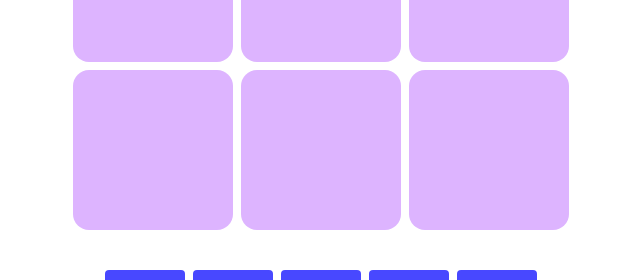
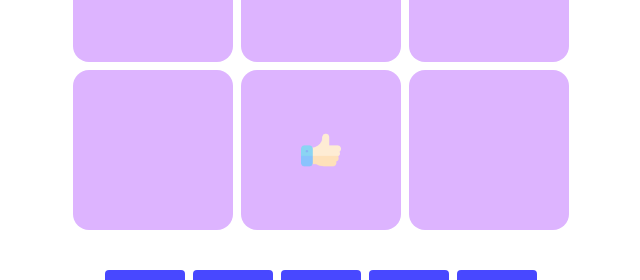
Before and after one commit to 11alexey11/ama_kids_labyrinth, a React app: page / in a window 1280 px wide. Both pictures are taken after a click on the element 472 px from the left and 84 px from the top of the page. Shown: the part 270-550 px from the top of the page, without its empty margins (319-959 px from the left). Built offline with nearby package versions, Linux system fonts and the light colour scheme.

Commit message:
feat: Add right answer appearance

```diff
--- a/src/components/Cell/Cell.js
+++ b/src/components/Cell/Cell.js
@@ -1,17 +1,20 @@
 import React from 'react';
 
 import startPng from '../../assets/start.png';
+import rightAnswer from '../../assets/like.png';
 
 import './index.scss';
 
-const Cell = ({ cell, lastLabyrinthCell, startCell, clickCellHandler, isDisabledCellClick }) => {
+const Cell = ({ cell, lastLabyrinthCell, startCell, isDisabledCellClick, isEndGame , clickCellHandler }) => {
     return (
         <div disabled={isDisabledCellClick} onClick={ () => clickCellHandler(cell, lastLabyrinthCell) } className={`cell ${isDisabledCellClick ? 'disabled' : ''}`}>
             {
                 cell.x === startCell.x && cell.y === startCell.y &&
-                (
                     <img src={startPng} className='cell__start' />
-                )
+            }
+            {
+                cell.x === lastLabyrinthCell.x && cell.y === lastLabyrinthCell.y && isEndGame &&
+                    <img src={rightAnswer} className='cell__right' />
             }
         </div>
     )
--- a/src/components/Cell/index.scss
+++ b/src/components/Cell/index.scss
@@ -19,4 +19,9 @@
         width: 5rem;
         height: 3rem;
     }
+
+    &__right {
+        width: 2.5rem;
+        height: 2.5rem;
+    }
 }
--- a/src/components/Field/Field.js
+++ b/src/components/Field/Field.js
@@ -2,8 +2,8 @@ import React from 'react';
 import { useDispatch, useSelector } from 'react-redux';
 
 import { fieldSize } from '../../constants/fieldSize';
-import { setDisabledCellClick, setIsEndGame } from '../../store/game/actions';
-import { getFieldCells, getIsDisabledCellClick, getLabyrinthCells, getStartCell } from '../../store/game/selectors';
+import { setDisabledCellClick, setIsEndGame, setIsRightAnswer } from '../../store/game/actions';
+import { getFieldCells, getIsDisabledCellClick, getIsEndGame, getIsEndRightAnswer, getLabyrinthCells, getStartCell } from '../../store/game/selectors';
 import { Cell } from '../Cell';
 
 import './index.scss';
@@ -21,13 +21,18 @@ const Field = () => {
     const labyrinthCells = useSelector(getLabyrinthCells);
     const lastLabyrinthCell = labyrinthCells[labyrinthCells.length - 1];
     const isDisabledCellClick = useSelector(getIsDisabledCellClick);
+    const isRightAnswer = useSelector(getIsEndRightAnswer);
+    const isEndGame = useSelector(getIsEndGame);
 
     const clickCellHandler = (cell, lastLabyrinthCell) => {
         dispatch(setDisabledCellClick(true));
         dispatch(setIsEndGame());
+
         if (cell.x === lastLabyrinthCell.x && cell.y === lastLabyrinthCell.y) {
-            console.log(true)
+            dispatch(setIsRightAnswer(true));
         }
+
+        dispatch(setIsRightAnswer(false));
     }
 
     return (
@@ -40,6 +45,7 @@ const Field = () => {
                         lastLabyrinthCell={lastLabyrinthCell}
                         cell={cell}
                         startCell={startCell}
+                        isEndGame={isEndGame}
                         clickCellHandler={ clickCellHandler }
                     />
                 )
--- a/src/store/game/actionTypes.js
+++ b/src/store/game/actionTypes.js
@@ -1,5 +1,6 @@
 export const gameActionTypes = {
     startNewGame: 'GAME_START_NEW_GAME',
     setDisabledCellClick: 'GAME_SET_DISABLED_CELL_CLICK',
-    setIsEndGame: 'GAME_SET_IS_END_GAME'
+    setIsEndGame: 'GAME_SET_IS_END_GAME',
+    setIsRightAnswer: 'GAME_IS_RIGHT_ANSWER'
 }
--- a/src/store/game/actions.js
+++ b/src/store/game/actions.js
@@ -12,3 +12,8 @@ export const setDisabledCellClick = (isDisabledCellClick) => ({
 export const setIsEndGame = () => ({
     type: gameActionTypes.setIsEndGame
 });
+
+export const setIsRightAnswer = (isRightAnswer) => ({
+    type: gameActionTypes.setIsRightAnswer,
+    payload: isRightAnswer
+});
--- a/src/store/game/reducer.js
+++ b/src/store/game/reducer.js
@@ -40,6 +40,12 @@ export const gameReducer = (state = initialState, action) => {
                 isEndGame: true
             }
         }
+        case gameActionTypes.setIsRightAnswer: {
+            return {
+                ...state,
+                isRightAnswer: action.payload
+            }
+        }
         default:
             return state
     }
--- a/src/store/game/selectors.js
+++ b/src/store/game/selectors.js
@@ -9,3 +9,5 @@ export const getDirections = (state) => state.game.directions;
 export const getIsDisabledCellClick = (state) => state.game.isDisabledCellClick;
 
 export const getIsEndGame = (state) => state.game.isEndGame;
+
+export const getIsEndRightAnswer = (state) => state.game.isEndGame && state.game.isRightAnswer;
```
Also changed, not shown: src/assets/dislike.png (added), src/assets/like.png (added).
